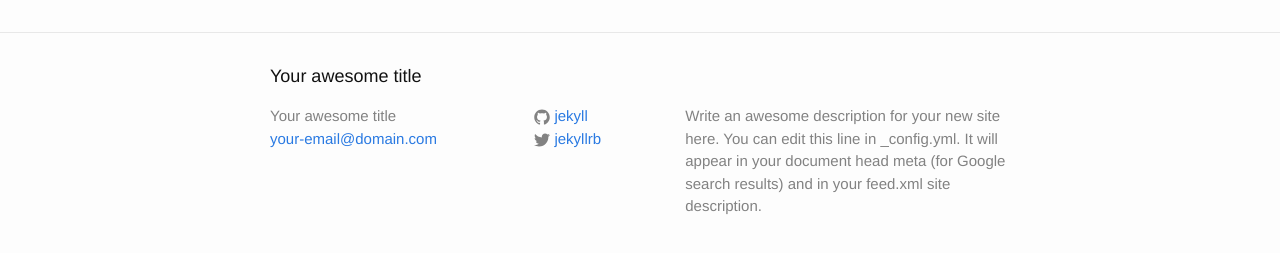
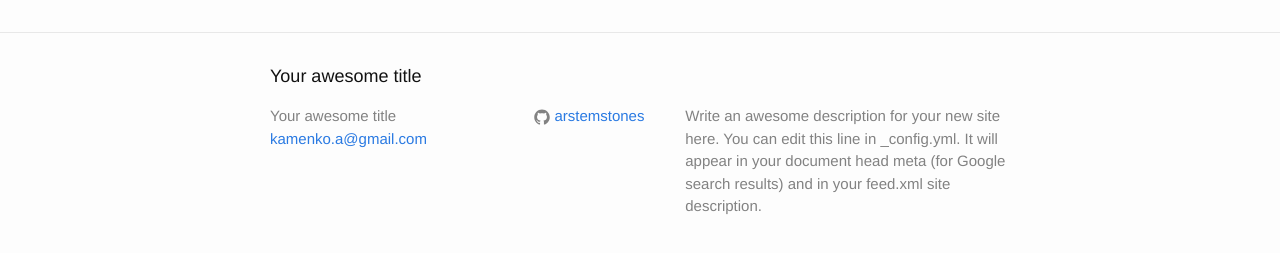
Before and after one commit to artsemstones/artsemstones.github.io, a Jekyll site: the page built from index.html, in a window 1280 px wide. Shown: the part 264-517 px from the top of the page. Built offline with Jekyll 4.4.1, drawn with Linux system fonts in a browser that asks for light colours.

Commit message:
change config

```diff
--- a/_config.yml
+++ b/_config.yml
@@ -7,15 +7,15 @@
 
 # Site settings
 title: Your awesome title
-email: your-email@domain.com
+email: kamenko.a@gmail.com
 description: > # this means to ignore newlines until "baseurl:"
   Write an awesome description for your new site here. You can edit this
   line in _config.yml. It will appear in your document head meta (for
   Google search results) and in your feed.xml site description.
 baseurl: "" # the subpath of your site, e.g. /blog
-url: "http://yourdomain.com" # the base hostname & protocol for your site
-twitter_username: jekyllrb
-github_username:  jekyll
+url: "http://artsemkamenka.com" # the base hostname & protocol for your site
+#twitter_username: jekyllrb
+github_username:  arstemstones
 
 # Build settings
 markdown: kramdown
```
